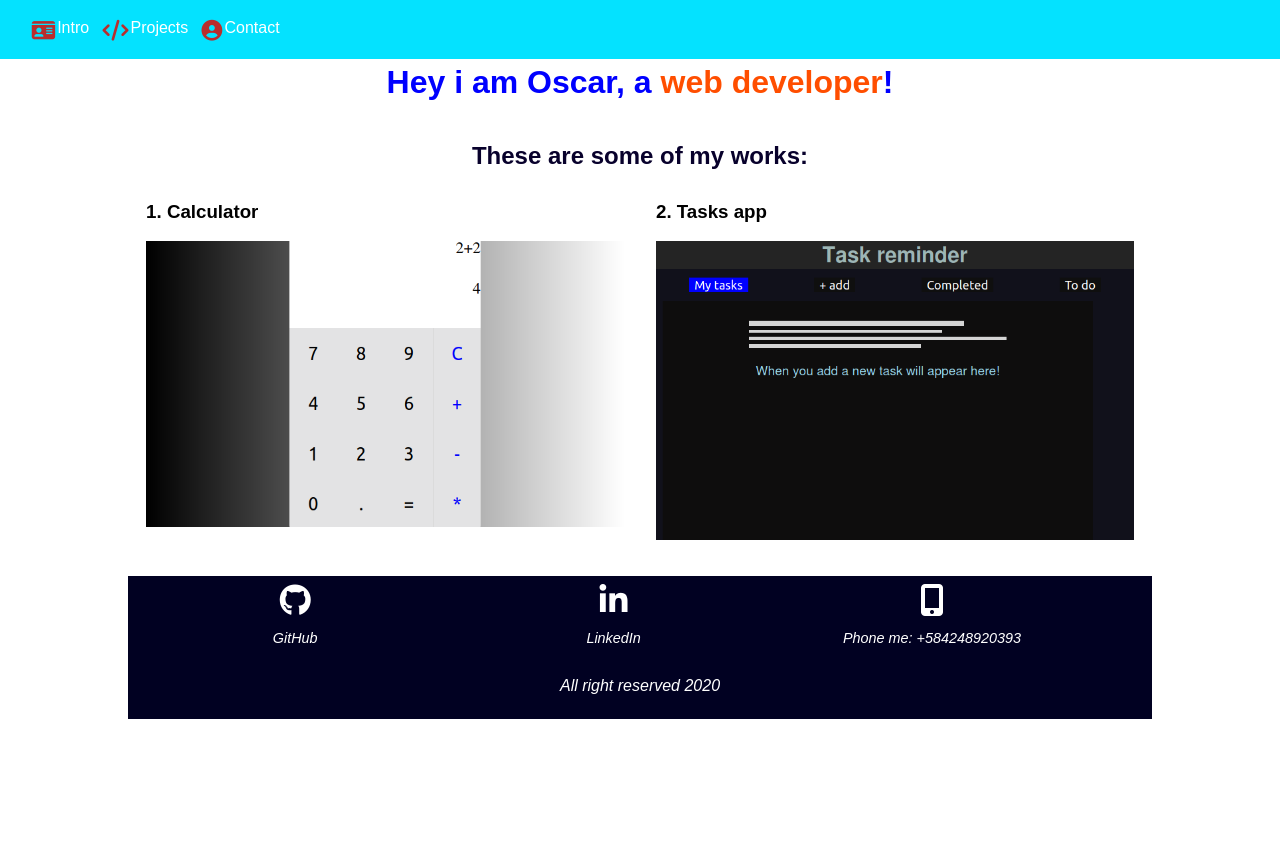
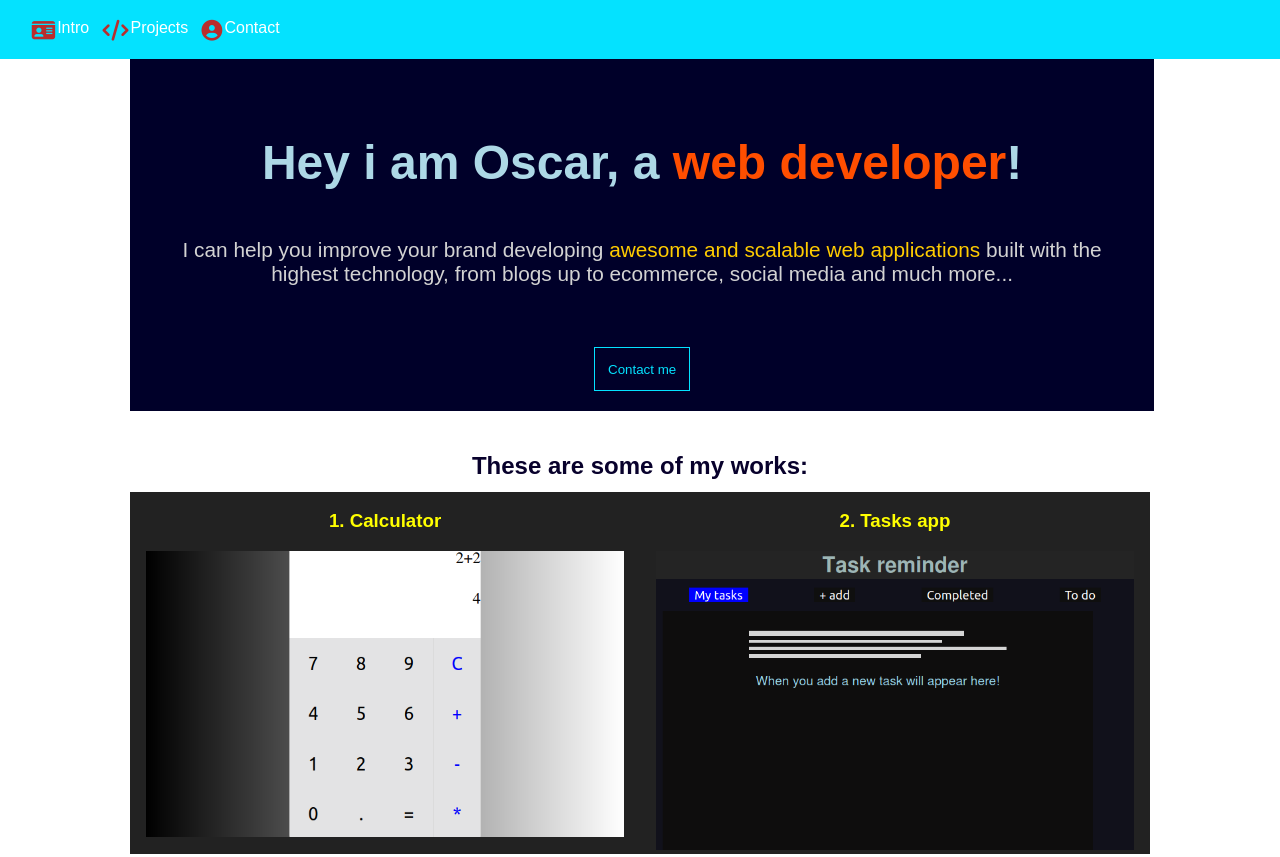
Before and after one commit to RdgzLpz/port, a plain HTML site: page index.html in a window 1280 px wide. Shown: the top 857 px of the page. Before the commit the page ends 800 px from the top, so only its background shows below. Drawn offline with Linux system fonts and the light colour scheme.

Commit message:
improved visibility

```diff
--- a/index.css
+++ b/index.css
@@ -9,7 +9,8 @@ body {
     overflow-x: hidden;
 }
 h3 {
-    color: #000;
+    color: yellow;
+    text-align: center;
 }
 nav {
     position: fixed;
@@ -40,13 +41,43 @@ nav li a:hover {
 main {
     margin : 53px .13em 2em .13em;
 }
+#main-intro {
+    display: flex;
+    flex-direction: column;
+    width: 100vw;
+    max-width: 1024px;
+}
+#main-intro {
+    background: rgb(0, 0, 41);
+}
 #main-h1 {
+    font-size: 3rem;
     text-align: center;
-    color: blue;
-    animation: change-background 13s ease-in-out infinite 5s;
+    color: lightblue;
 }
-main h1 strong {
+#main-intro h1 strong {
     color: var(--secondary-color-two);
+}
+#main-intro p {
+    margin: 0 2em;
+    padding-bottom: 2em;
+    font-size: 1.3rem;
+    text-align: center;
+    color: lightgray;
+}
+#main-intro span {
+    color: var(--secondary-color-one);
+}
+#main-intro button {
+    margin: 1.5em auto;
+    border: .1px solid var(--base-color);
+    padding: 1em;
+    background: none;
+    cursor: pointer;
+}
+#main-intro a {
+    text-decoration: none;
+    color: var(--base-color);
 }
 main h2 {
     margin-bottom: 0;
@@ -55,7 +86,7 @@ main h2 {
     color: rgb(8, 1, 44);
 }
 section {
-    background: #FFF;
+    background: rgb(34, 34, 34);
 }
 img {
     max-width: 420px;
@@ -67,18 +98,6 @@ footer {
 footer a {
         color: #FFF;
         text-decoration: none;
-}
-@keyframes change-background {
-    0% {
-        background: #FFF;
-    }
-    50% {
-        color: #FFF;
-        background: #000;
-    }
-    100% {
-        background: #FFF;
-    }
 }
 @media screen and (min-width:320px) {
      .first-navbar {
@@ -105,8 +124,10 @@ footer a {
         margin: 0 .25em;
     }
     h1 {
-        margin-top: 2em;
+        margin: .7em 0 0 0;
+        padding: 1em;
         height: 10%;
+        text-align: center;
     }
     h2 {
         margin-top: 1.2em;
--- a/index.html
+++ b/index.html
@@ -4,7 +4,7 @@
     <meta charset="UTF-8">
     <meta name="viewport" content="width=device-width, initial-scale=1.0">
     <meta name="theme-color" content="rgb(4, 226, 255)">
-    <title>My web App</title>
+    <title>Oscar Rodríguez</title>
     <link rel="shortcut icon" href="./favicon/icon.jpeg" type="image/x-icon" size="32x32">
     <link rel="stylesheet" href="index.css">
     <script src="https://kit.fontawesome.com/e029fa9463.js" crossorigin="anonymous"></script>
@@ -36,13 +36,19 @@
             </nav>
         </header>
         <main id="intro">
-            <h1 id="main-h1">Hey i am Oscar, a <strong>web developer</strong>!</h1>
+            <div id="main-intro">
+                <h1 id="main-h1">Hey i am Oscar, a <strong>web developer</strong>!</h1>
+                <p>I can help you improve your brand developing <span>awesome and scalable web applications</span> built with the highest technology, from blogs up to ecommerce, social media and much more...</p>
+                <button>
+                    <a href="#contact">Contact me</a>
+                </button>
+            </div>
             <!--  My Projects -->
             <h2 id="projects">These are some of my works:</h2>
             <section>
                 <div class="single-project">
                     <h3>1. <span>Calculator</span></h3>
-                    <a href="https://www.rdgzlpz.github.io/calculator" target="_blank">
+                    <a href="https://rdgzlpz.github.io/calculator/" target="_blank">
                         <img src="./img/calculator.png" alt="My calculator">
                     </a>
                 </div>
```
